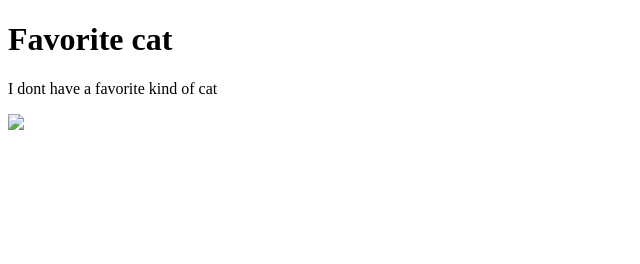
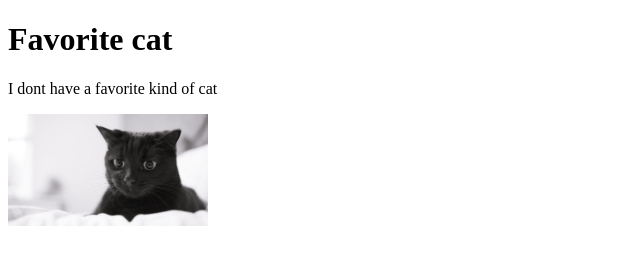
Before and after one commit to deckeaus/Demo, a plain HTML site: page Pages/cat.html in a window 1280 px wide. Shown: the whole page, without its empty margins (0-640 px from the left). Drawn offline with Linux system fonts and the light colour scheme.

Commit message:
Update cat.html

```diff
--- a/Pages/cat.html
+++ b/Pages/cat.html
@@ -6,6 +6,6 @@
 <body>
 <h1> Favorite cat</h1>
 <p>I dont have a favorite kind of cat</p>
-<img src="Resources/cat.jpg" width=200px height=auto>
+<img src="\Demo\Resources\cat.jpg" width=200px height=auto>
 </body>
 </html>
```
